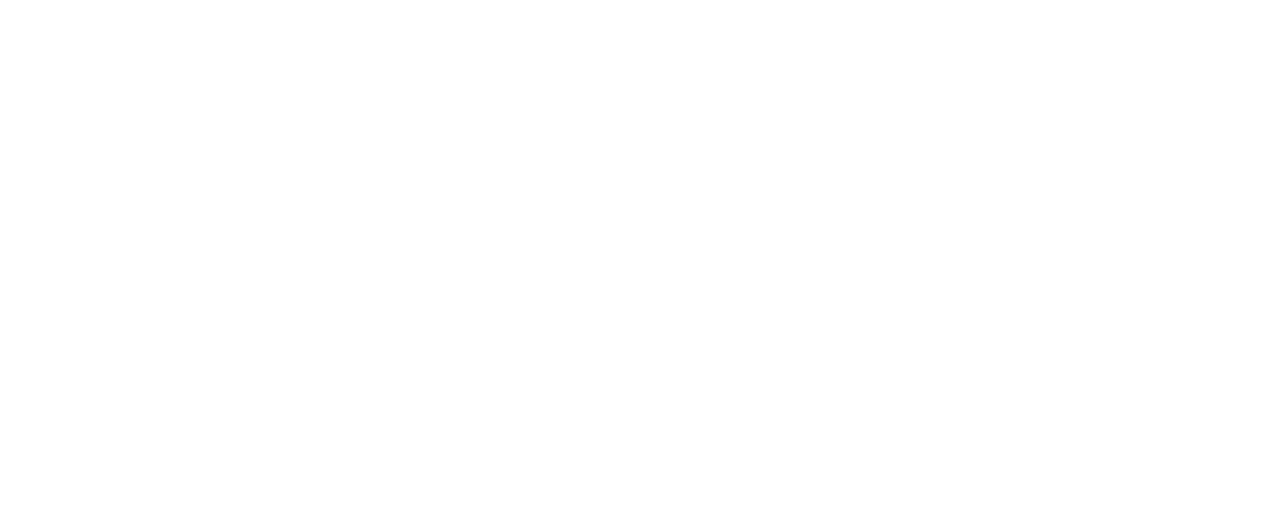
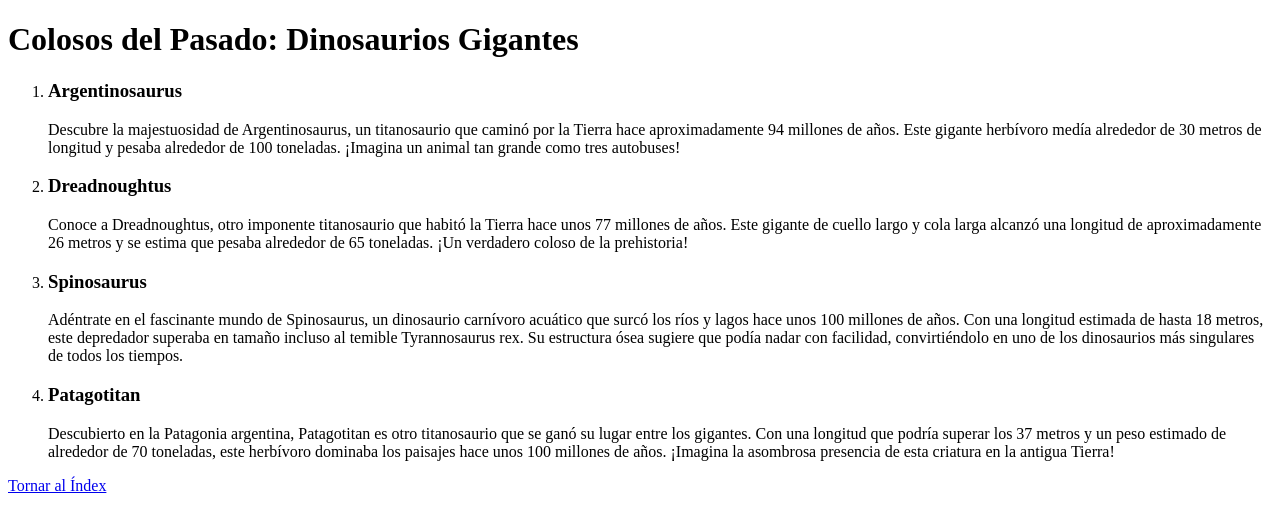
Before and after one commit to aettalydy/aettalydy.github.io, a plain HTML site: page html/listas/activitat5.html in a window 1280 px wide. Drawn offline with Linux system fonts and the light colour scheme.

Commit message:
crear activitat5.html listas

```diff
--- a/html/listas/activitat5.html
+++ b/html/listas/activitat5.html
@@ -0,0 +1,37 @@
+<!DOCTYPE html>
+<html lang="es">
+<head>
+    <meta charset="UTF-8">
+    <meta name="viewport" content="width=device-width, initial-scale=1.0">
+    <title>Activitats - Amine Ettalydy</title>
+    <link rel="icon" type="image/png" sizes="16x16" href="../img/favicon16.png">
+</head>
+<body>
+        <h1>Colosos del Pasado: Dinosaurios Gigantes</h1>
+        <ol>
+            <li><h3>Argentinosaurus</h3>
+            <p>Descubre la majestuosidad de Argentinosaurus, un titanosaurio que caminó por la Tierra hace
+            aproximadamente 94 millones de años. Este gigante herbívoro medía alrededor de 30 metros de
+            longitud y pesaba alrededor de 100 toneladas. ¡Imagina un animal tan grande como tres autobuses!</p>
+            </li>
+            <li><h3>Dreadnoughtus</h3>
+            <p>Conoce a Dreadnoughtus, otro imponente titanosaurio que habitó la Tierra hace unos 77 millones de años.
+            Este gigante de cuello largo y cola larga alcanzó una longitud de aproximadamente 26 metros y se estima
+            que pesaba alrededor de 65 toneladas. ¡Un verdadero coloso de la prehistoria!</p>
+            </li>
+            <li><h3>Spinosaurus</h3>
+            <p>Adéntrate en el fascinante mundo de Spinosaurus, un dinosaurio carnívoro acuático que surcó los ríos y
+            lagos hace unos 100 millones de años. Con una longitud estimada de hasta 18 metros, este depredador
+            superaba en tamaño incluso al temible Tyrannosaurus rex. Su estructura ósea sugiere que podía nadar con
+            facilidad, convirtiéndolo en uno de los dinosaurios más singulares de todos los tiempos.</p>
+            </li>
+            <li><h3>Patagotitan</h3>
+            <p>Descubierto en la Patagonia argentina, Patagotitan es otro titanosaurio que se ganó su lugar entre los
+            gigantes. Con una longitud que podría superar los 37 metros y un peso estimado de alrededor de 70 toneladas,
+            este herbívoro dominaba los paisajes hace unos 100 millones de años. ¡Imagina la asombrosa presencia de esta
+            criatura en la antigua Tierra!</p>
+            </li>
+        </ol>
+    <a href="../index.html">Tornar al Índex</a>
+</body>
+</html>
```
Also changed, not shown: html/index.html (+1 -1 lines), html/listas/activitat4.html (+2 -0 lines).
